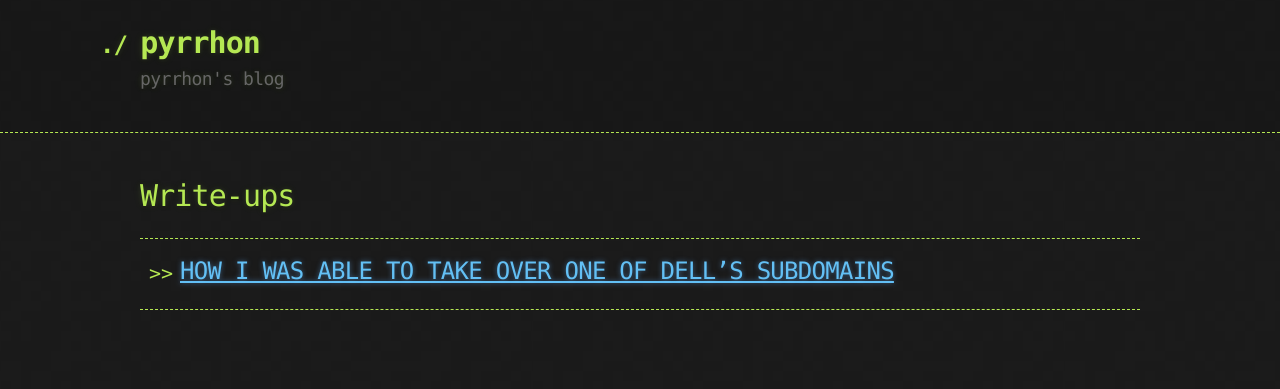
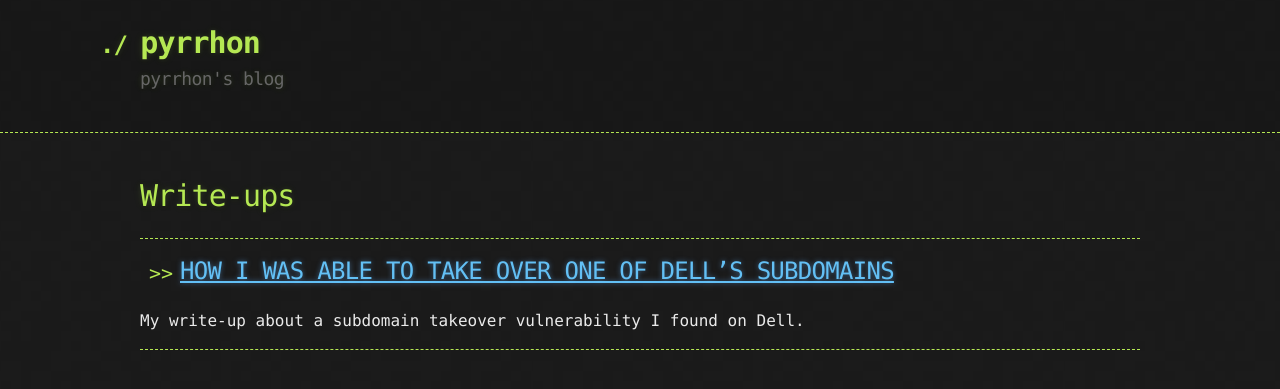
Before and after one commit to pyrrhon1337/pyrrhon1337.github.io, a Jekyll site: the page built from index.md, in a window 1280 px wide. Shown: the top 389 px of the page. Built offline with Jekyll 4.4.1, drawn with Linux system fonts in a browser that asks for light colours; our own code applies the rules of GitHub Pages for plain Markdown files.

Commit message:
Initial commit

```diff
--- a/index.md
+++ b/index.md
@@ -8,6 +8,8 @@
 
 * ## [HOW I WAS ABLE TO TAKE OVER ONE OF DELL’S SUBDOMAINS](./subdomain-takeover.html)
 
+My write-up about a subdomain takeover vulnerability I found on Dell.
+
 * * *
 
 [^1]: Here's the first footnote
```
